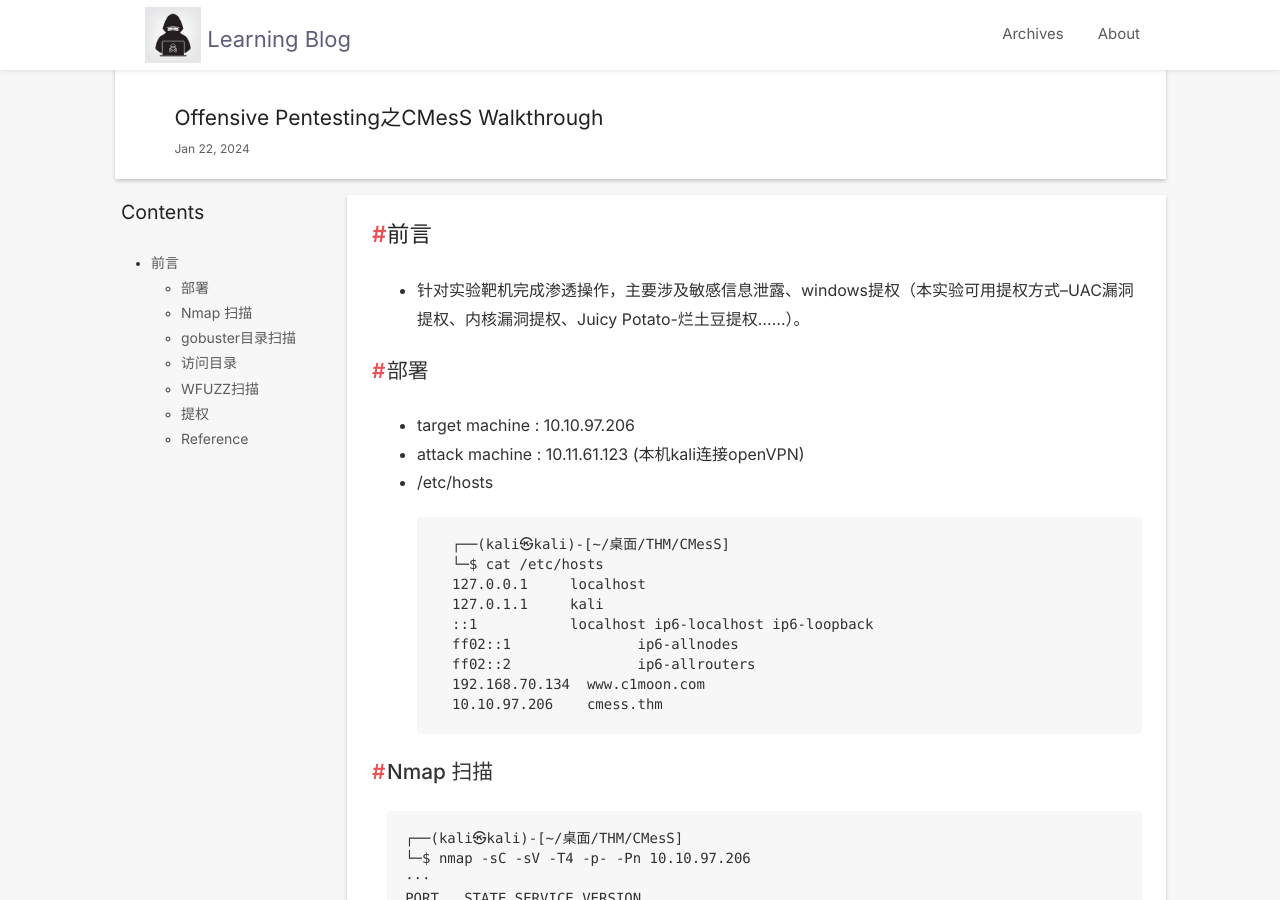
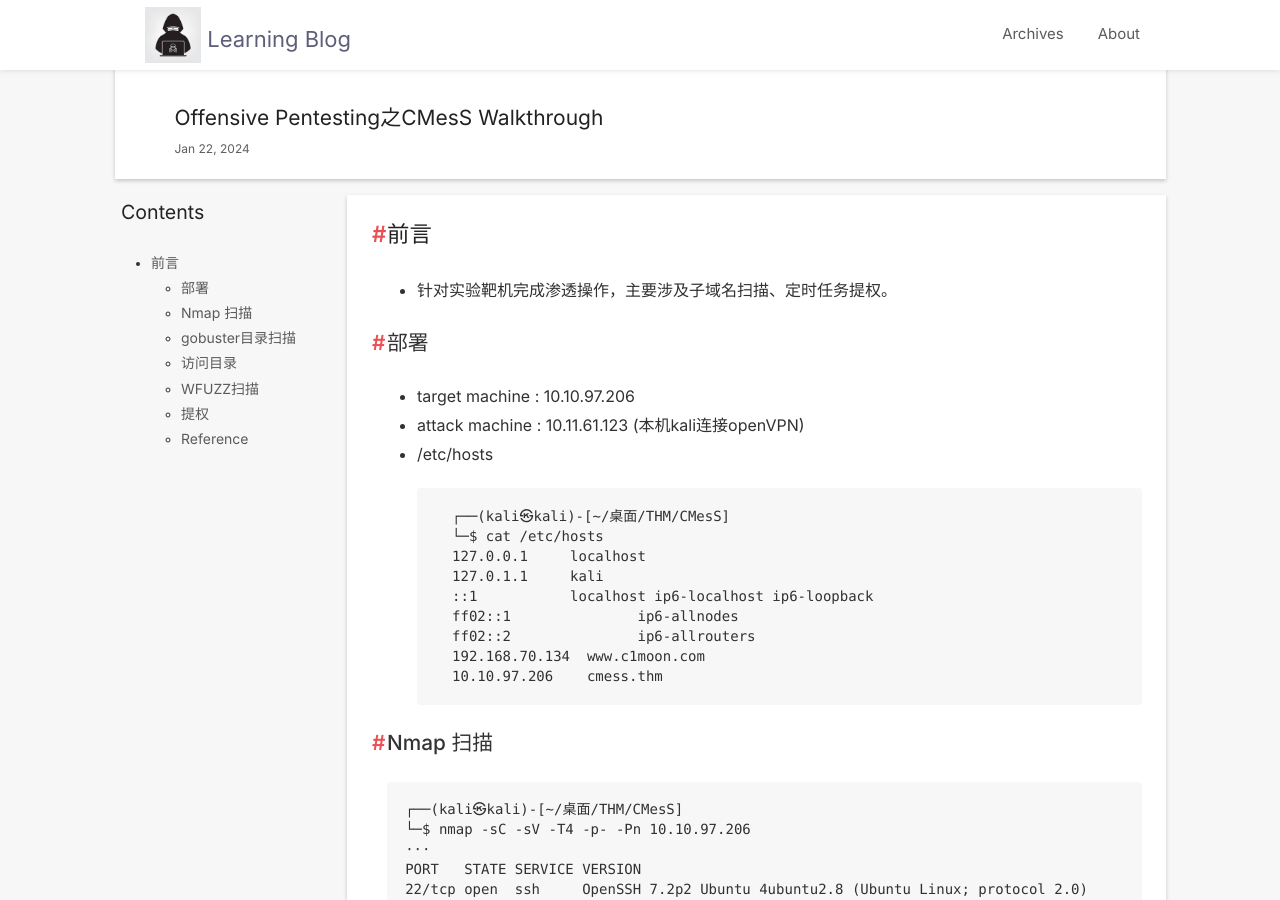
Before and after one commit to JWlovelearning/JWlovelearning.github.io, a Jekyll site: the page built from _posts/2024-01-22-post.md, in a window 1280 px wide and 900 px high. Built offline with Jekyll 4.4.1, drawn with Linux system fonts in a browser that asks for light colours; nearby versions of some CDN libraries; comment, search, counter and statistics services are not loaded.

Commit message:
Update 2024-01-22-post.md

```diff
--- a/_posts/2024-01-22-post.md
+++ b/_posts/2024-01-22-post.md
@@ -13,7 +13,7 @@ icon: note
 
 # 前言
 
-+ 针对实验靶机完成渗透操作，主要涉及敏感信息泄露、windows提权（本实验可用提权方式--UAC漏洞提权、内核漏洞提权、Juicy Potato-烂土豆提权......）。
++ 针对实验靶机完成渗透操作，主要涉及子域名扫描、定时任务提权。
 
 ## 部署
 
```
